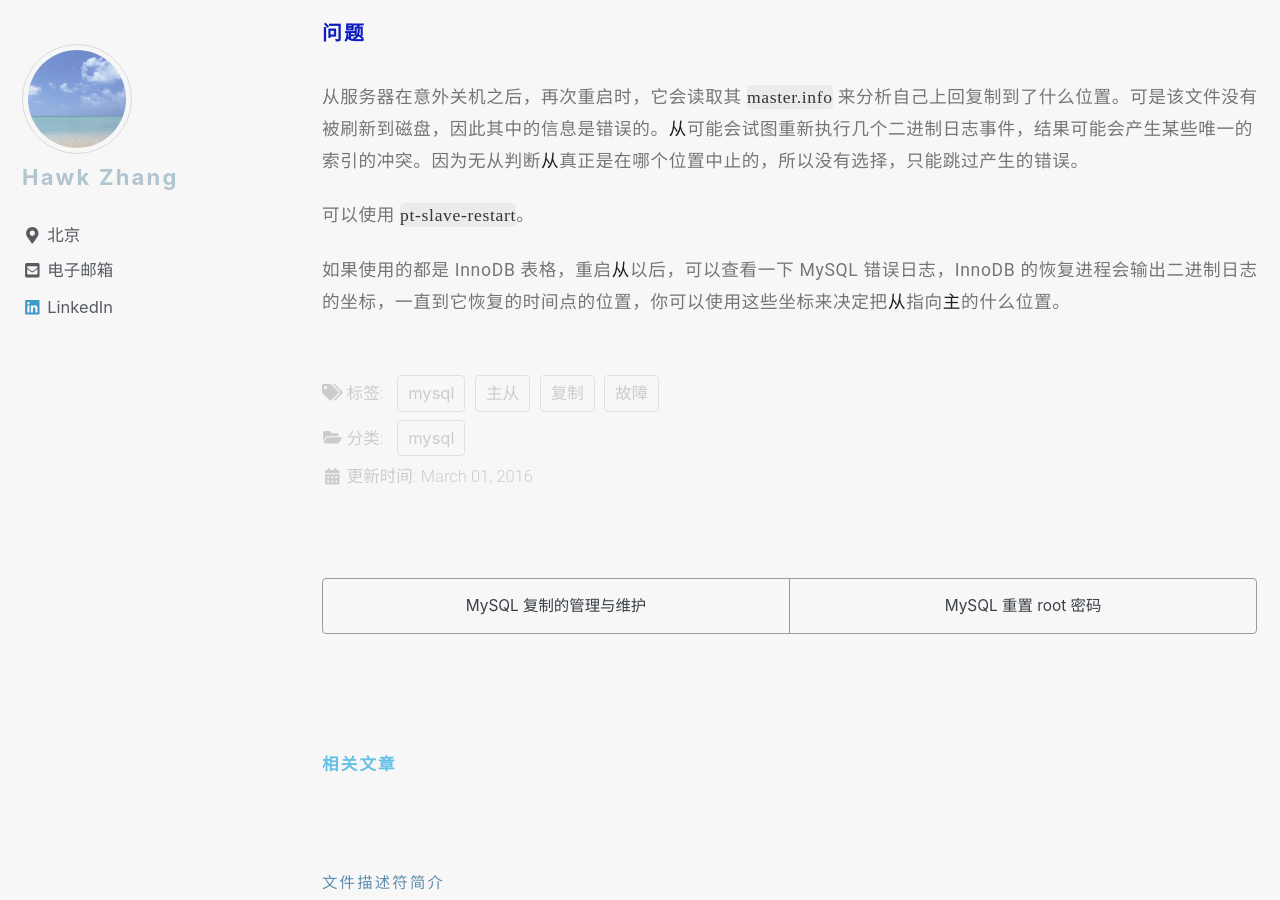
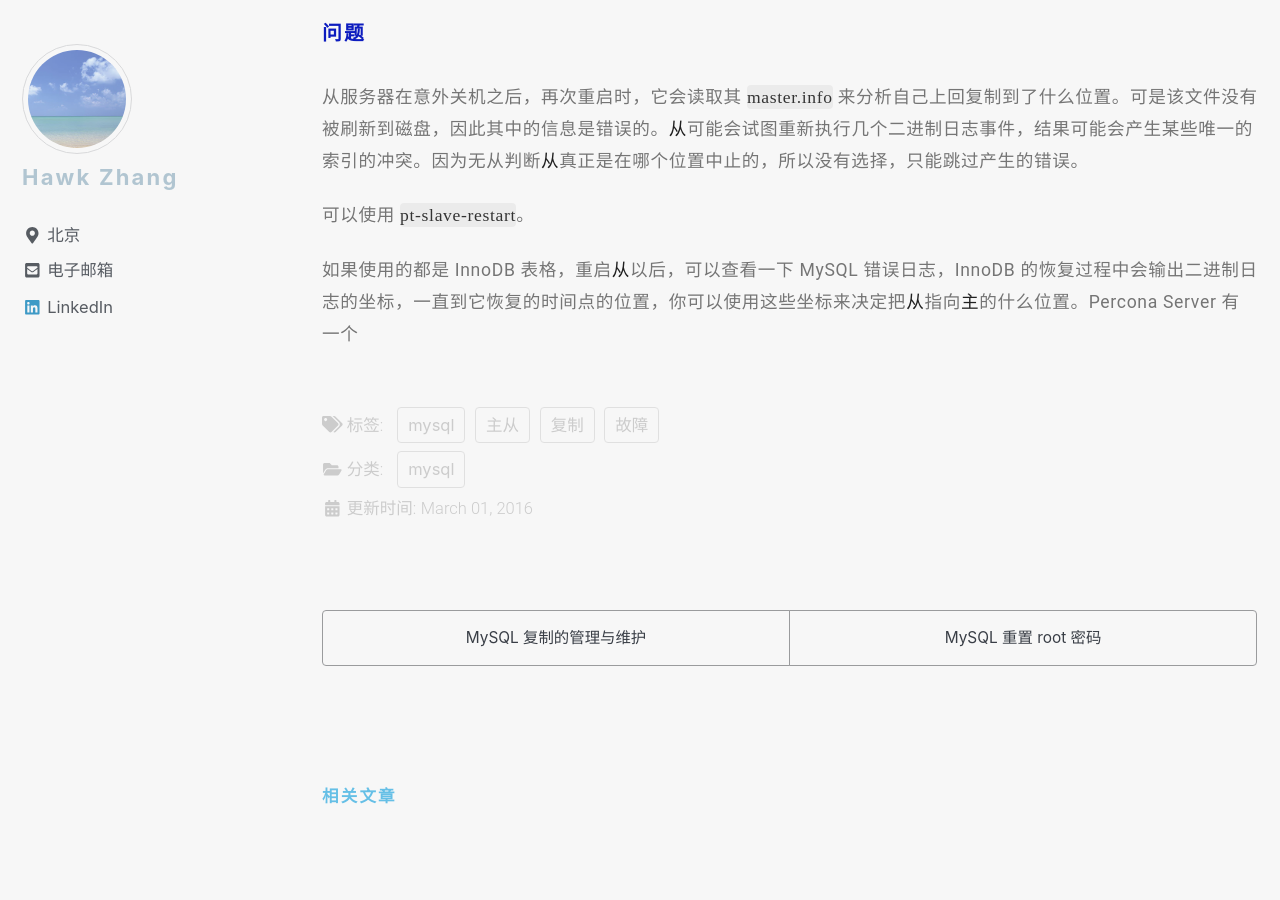
Before and after one commit to narru888/linotes_note, a Jekyll site: the page built from _posts/mysql/2016-03-01-repl.troubleshooting.md, in a window 1280 px wide and 900 px high, scrolled down 1995 px. Built offline with Jekyll 4.4.1, drawn with Linux system fonts in a browser that asks for light colours; nearby versions of some CDN libraries; a script that is not in the unit is left out.

Commit message:
update on 2018-08-16 19:00:01 CST

```diff
--- a/_posts/mysql/2016-03-01-repl.troubleshooting.md
+++ b/_posts/mysql/2016-03-01-repl.troubleshooting.md
@@ -60,4 +60,4 @@ header:
 
 可以使用 `pt-slave-restart`。
 
-如果使用的都是 InnoDB 表格，重启*从*以后，可以查看一下 MySQL 错误日志，InnoDB 的恢复进程会输出二进制日志的坐标，一直到它恢复的时间点的位置，你可以使用这些坐标来决定把*从*指向*主*的什么位置。
+如果使用的都是 InnoDB 表格，重启*从*以后，可以查看一下 MySQL 错误日志，InnoDB 的恢复过程中会输出二进制日志的坐标，一直到它恢复的时间点的位置，你可以使用这些坐标来决定把*从*指向*主*的什么位置。Percona Server 有一个
```
